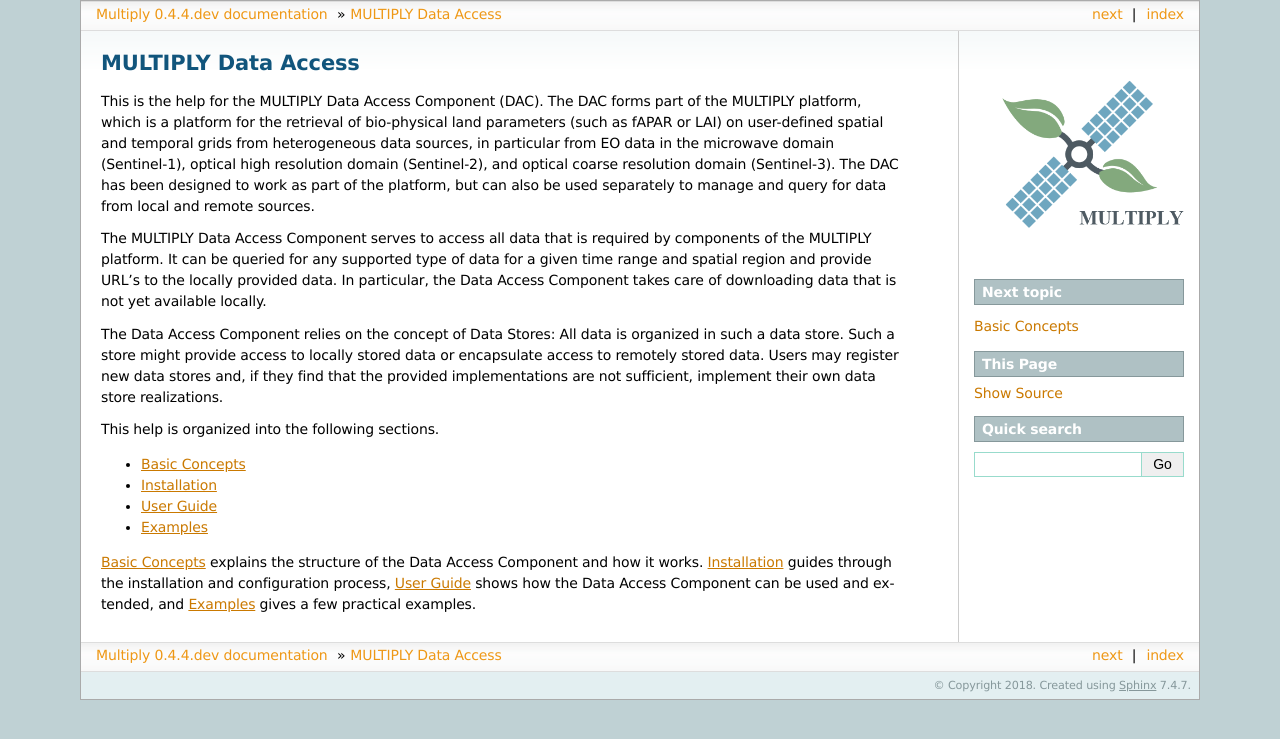
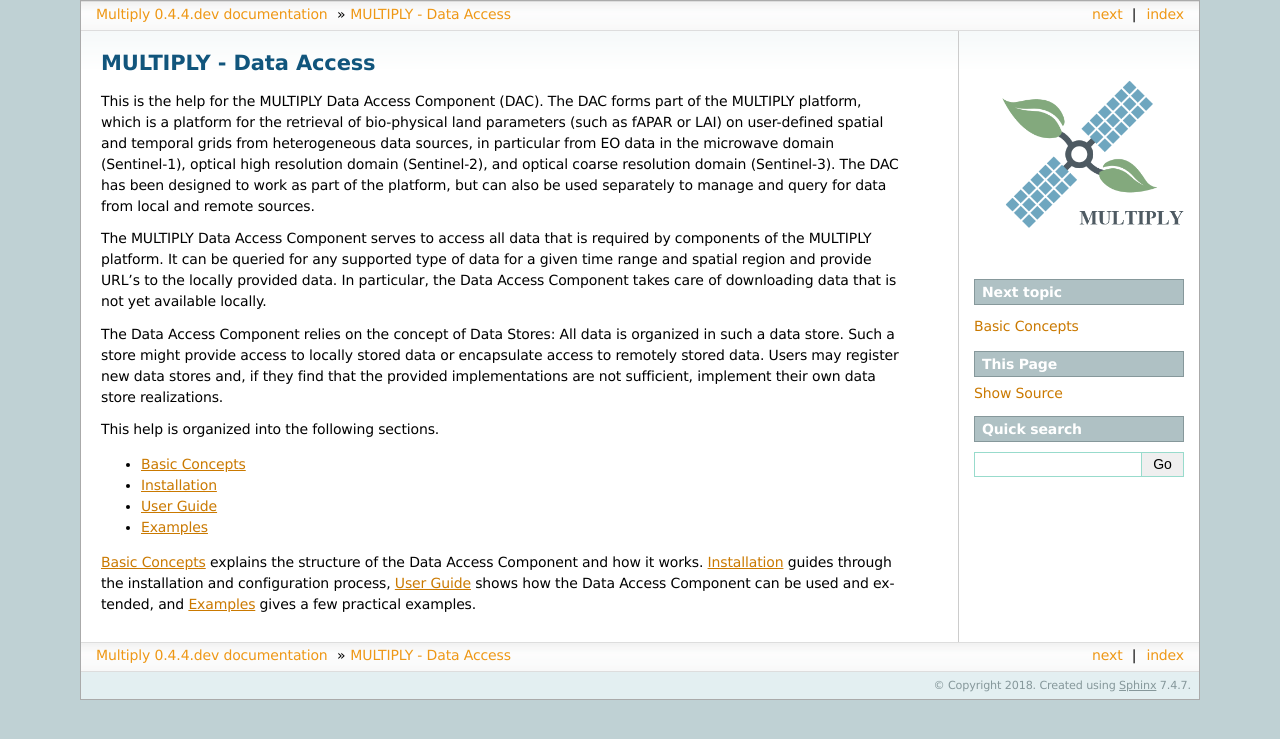
Before and after one commit to multiply-org/data_access, a Sphinx documentation site: the page built from doc/source/index.rst, in a window 1280 px wide. Shown: the top 739 px of the page. Built offline with Sphinx 7.4.7, drawn with Linux system fonts in a browser that asks for light colours.

Commit message:
Name harmonization

```diff
--- a/doc/source/index.rst
+++ b/doc/source/index.rst
@@ -3,9 +3,9 @@
    You can adapt this file completely to your liking, but it should at least
    contain the root `toctree` directive.
 
-====================
-MULTIPLY Data Access
-====================
+======================
+MULTIPLY - Data Access
+======================
 
 This is the help for the MULTIPLY Data Access Component (DAC).
 The DAC forms part of the MULTIPLY platform, which is a platform for the retrieval of bio-physical land parameters
```
